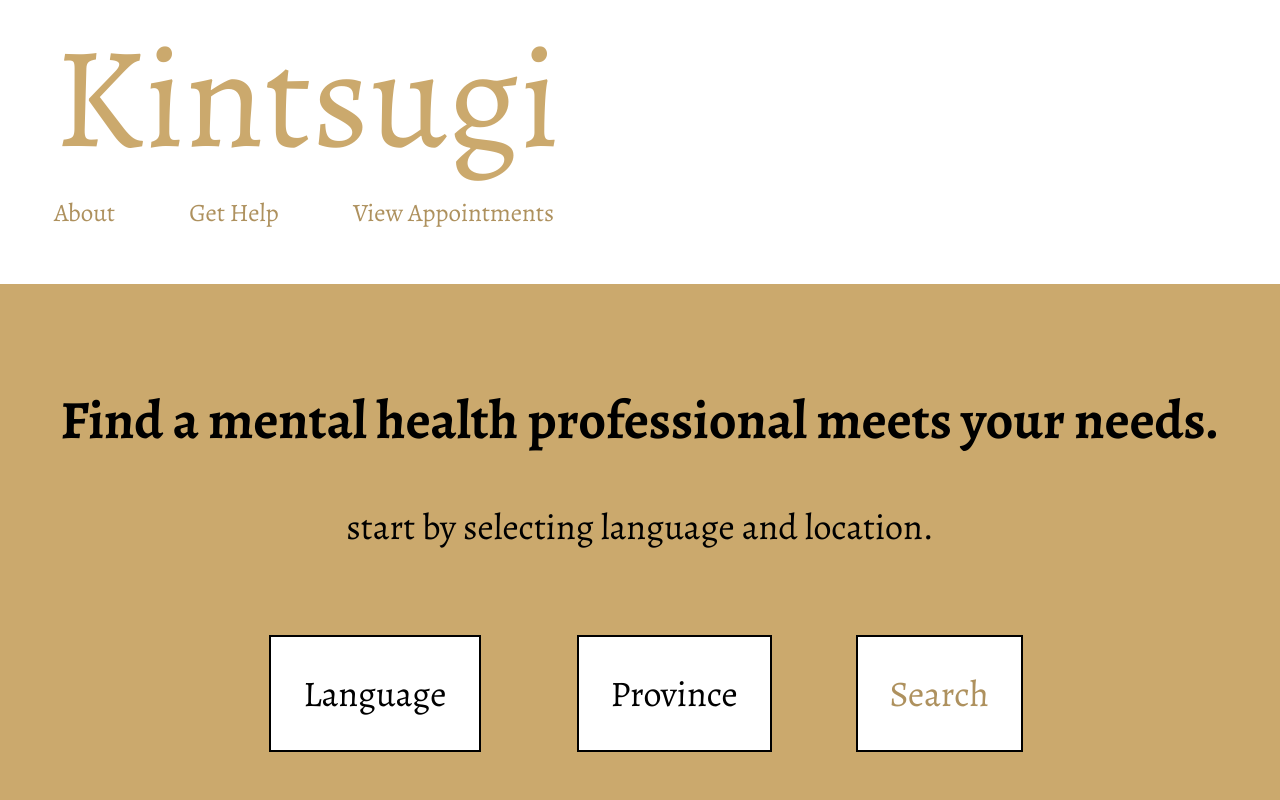
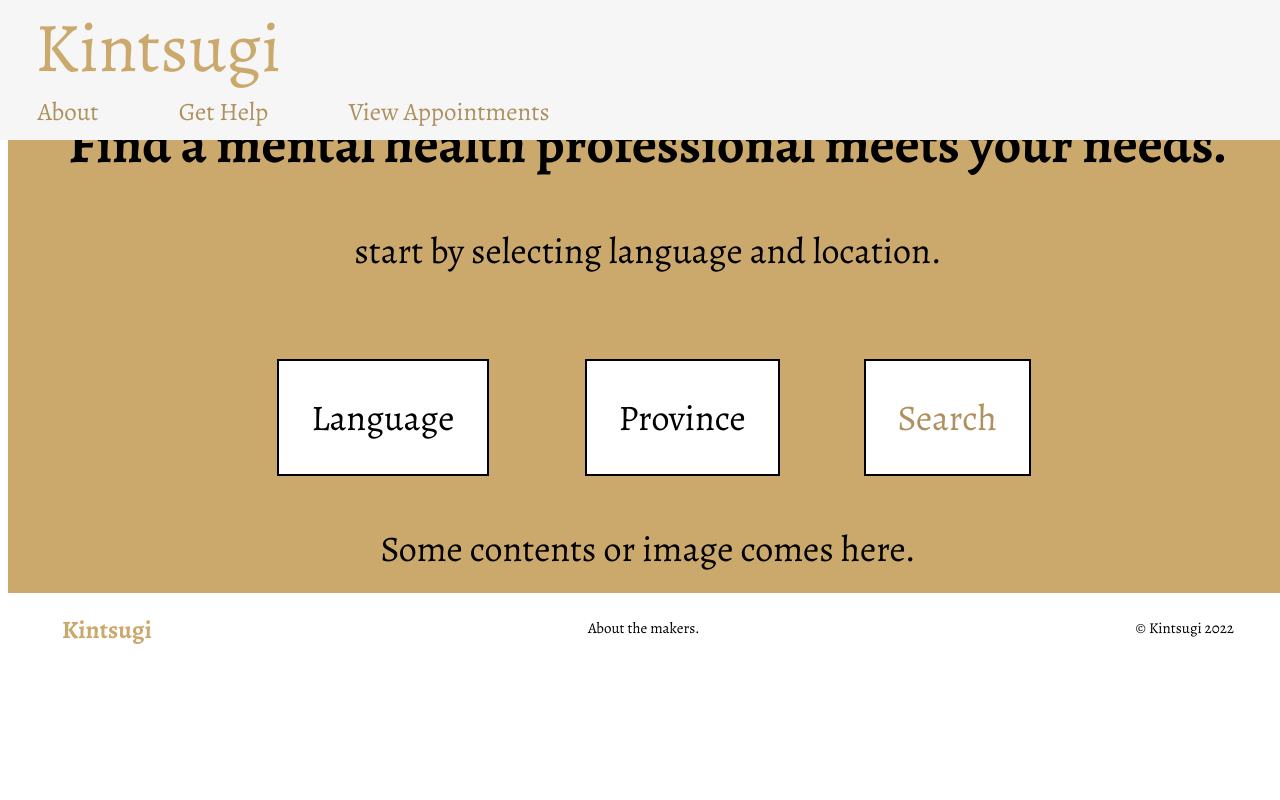
Before and after one commit to heyjiani/project-kintsugi, a React (Create React App) app in the folder react-front-end/: page / in a window 1280 px wide. Shown: the top 800 px of the page. Built offline with nearby package versions, Linux system fonts and the light colour scheme.

Commit message:
shrink navbar

```diff
--- a/react-front-end/css/main.css
+++ b/react-front-end/css/main.css
@@ -75,43 +75,65 @@ gonna move this to app.scss tomorrow! */
   height: 100%;
   position: fixed;
   left: 0;
-  padding: 1em;
+  top: 140px;
+  float: left;
+  padding: 0.5em;
+  z-index: 2;
   background-color: #ffefd5; }
   .professionals__sidebar__options {
     display: flex;
     flex-direction: column; }
 
-h1 {
-  font-size: 144px;
-  color: #cba96d;
-  margin: 0px;
-  padding: 0px 0px 0px 54px;
-  font-weight: normal; }
-
-h4 {
-  color: #cba96d;
-  font-size: 25px;
-  padding: -5px;
-  margin-top: -5px; }
+body {
+  width: 100%;
+  height: 100%;
+  z-index: 1;
+  font-family: "Alegreya", serif;
+  -webkit-font-smoothing: antialiased;
+  -moz-osx-font-smoothing: grayscale;
+  font-size: 36px;
+  cursor: url(https://cur.cursors-4u.net/nature/nat-10/nat976.ani), url(https://cur.cursors-4u.net/nature/nat-10/nat976.gif), auto !important; }
 
 .navigation {
-  display: flex;
-  flex-direction: column; }
-
-.navigation_links {
-  display: flex;
-  justify-content: space-between;
-  padding: 0px 54px 54px 54px;
-  font-size: 25px;
-  width: 500px;
-  color: #ae915e; }
+  height: 140px;
+  width: 100%;
+  position: fixed;
+  top: 0;
+  left: 0;
+  z-index: 99;
+  background-color: #F6F6F6; }
+  .navigation h1 {
+    font-size: 70px;
+    color: #cba96d;
+    margin: 0px;
+    padding-left: 0.5em;
+    font-weight: normal; }
+  .navigation__links {
+    width: 40%;
+    display: flex;
+    justify-content: space-between;
+    padding: 0 1.5em;
+    font-size: 25px;
+    color: #ae915e; }
 
 .components_container {
   background-color: #cba96d;
   padding-top: 54px;
+  padding-bottom: 20px;
   width: 100%;
-  justify-content: center;
+  justify-content: space-around;
   text-align: center; }
+
+.form_container {
+  background-color: #ffffff;
+  width: 800px;
+  display: flex;
+  text-align: center;
+  font-size: 15px;
+  padding: 2rem;
+  margin: 2rem;
+  margin-bottom: 3rem;
+  flex-direction: column; }
 
 footer {
   background-color: white;
@@ -119,19 +141,15 @@ footer {
   justify-content: space-between;
   padding: 25px 54px 2px 54px;
   font-size: 15px; }
+  footer h4 {
+    color: #cba96d;
+    font-size: 25px;
+    padding: -5px;
+    margin-top: -5px; }
 
 a {
   color: #ae915e;
   text-decoration: none; }
-
-body {
-  margin: 0;
-  padding: 0;
-  font-family: "Alegreya", serif;
-  -webkit-font-smoothing: antialiased;
-  -moz-osx-font-smoothing: grayscale;
-  font-size: 36px;
-  cursor: url(https://cur.cursors-4u.net/nature/nat-10/nat976.ani), url(https://cur.cursors-4u.net/nature/nat-10/nat976.gif), auto !important; }
 
 code {
   font-family: source-code-pro, Menlo, Monaco, Consolas, "Courier New", monospace; }
--- a/react-front-end/src/components/NavLinks.jsx
+++ b/react-front-end/src/components/NavLinks.jsx
@@ -2,10 +2,10 @@ import React from "react";
 
 export default function NavLinks() {
   return (
-    <div className='navigation_links'>
-    <div><a href="">About</a></div>
-    <div><a href="">Get Help</a></div>
-    <div><a href="">View Appointments</a></div>
-  </div>
+    <div className='navigation__links'>
+      <div><a href="">About</a></div>
+      <div><a href="">Get Help</a></div>
+      <div><a href="">View Appointments</a></div>
+    </div>
   );
 }
--- a/react-front-end/src/scss/components/_sidebar.scss
+++ b/react-front-end/src/scss/components/_sidebar.scss
@@ -4,7 +4,10 @@
     height: 100%;
     position: fixed;
     left: 0;
-    padding: 1em;
+    top: 140px;
+    float: left;
+    padding: 0.5em;
+    z-index: 2;
     background-color: #ffefd5;
 
     &__options {
--- a/react-front-end/src/scss/styles/_index.scss
+++ b/react-front-end/src/scss/styles/_index.scss
@@ -1,30 +1,41 @@
+body {
+  width: 100%;
+  height: 100%;
+  z-index: 1;
+  font-family: "Alegreya", serif;
+  -webkit-font-smoothing: antialiased;
+  -moz-osx-font-smoothing: grayscale;
+  font-size: 36px;
+  cursor: url(https://cur.cursors-4u.net/nature/nat-10/nat976.ani),
+    url(https://cur.cursors-4u.net/nature/nat-10/nat976.gif),
+    auto !important;
+}
+
+.navigation {
+  height: 140px;
+  width: 100%;
+  position: fixed;
+  top: 0;
+  left: 0;
+  z-index: 99;
+  background-color: #F6F6F6;
+
   h1 {
-  font-size: 144px;
+    font-size: 70px;
     color: #cba96d;
     margin: 0px;
-  padding: 0px 0px 0px 54px;
+    padding-left: 0.5em;
     font-weight: normal;
   }
 
-h4 {
-  color: #cba96d;
-  font-size: 25px;
-  padding: -5px;
-  margin-top: -5px;
-}
-
-.navigation {
-  display: flex;
-  flex-direction: column;
-}
-
-.navigation_links {
+  &__links {
+    width: 40%;
     display: flex;
     justify-content: space-between;
-  padding: 0px 54px 54px 54px;
+    padding: 0 1.5em;
     font-size: 25px;
-  width: 500px;
     color: #ae915e;
+  }
 }
 
 .components_container {
@@ -55,6 +66,13 @@ footer {
   justify-content: space-between;
   padding: 25px 54px 2px 54px;
   font-size: 15px;
+
+  h4 {
+    color: #cba96d;
+    font-size: 25px;
+    padding: -5px;
+    margin-top: -5px;
+  }
 }
 
 a {
@@ -62,17 +80,7 @@ a {
   text-decoration: none;
 }
 
-body {
-  margin: 0;
-  padding: 0;
-  font-family: "Alegreya", serif;
-  -webkit-font-smoothing: antialiased;
-  -moz-osx-font-smoothing: grayscale;
-  font-size: 36px;
-  cursor: url(https://cur.cursors-4u.net/nature/nat-10/nat976.ani),
-    url(https://cur.cursors-4u.net/nature/nat-10/nat976.gif),
-    auto !important;
-}
+
 
 code {
   font-family: source-code-pro, Menlo, Monaco,
```
Also changed, not shown: react-front-end/src/pages/NavBar.jsx (+5 -5 lines). Lines whose indentation alone changed are shown as unchanged.
